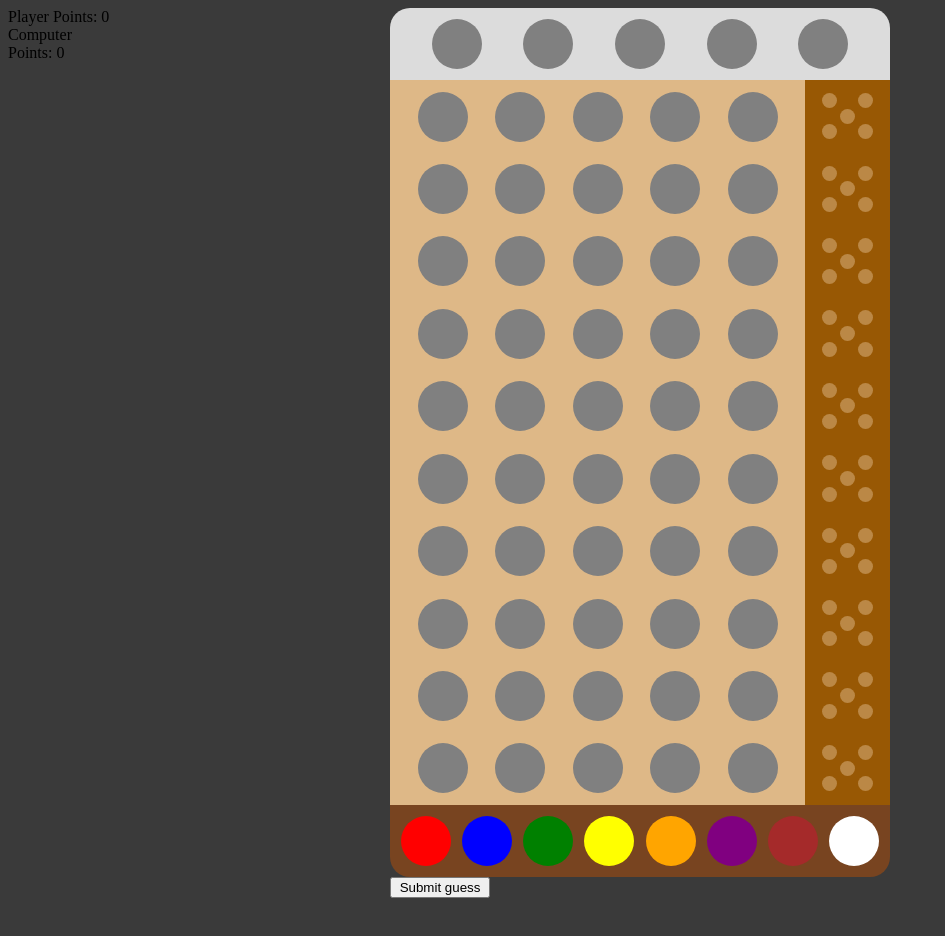
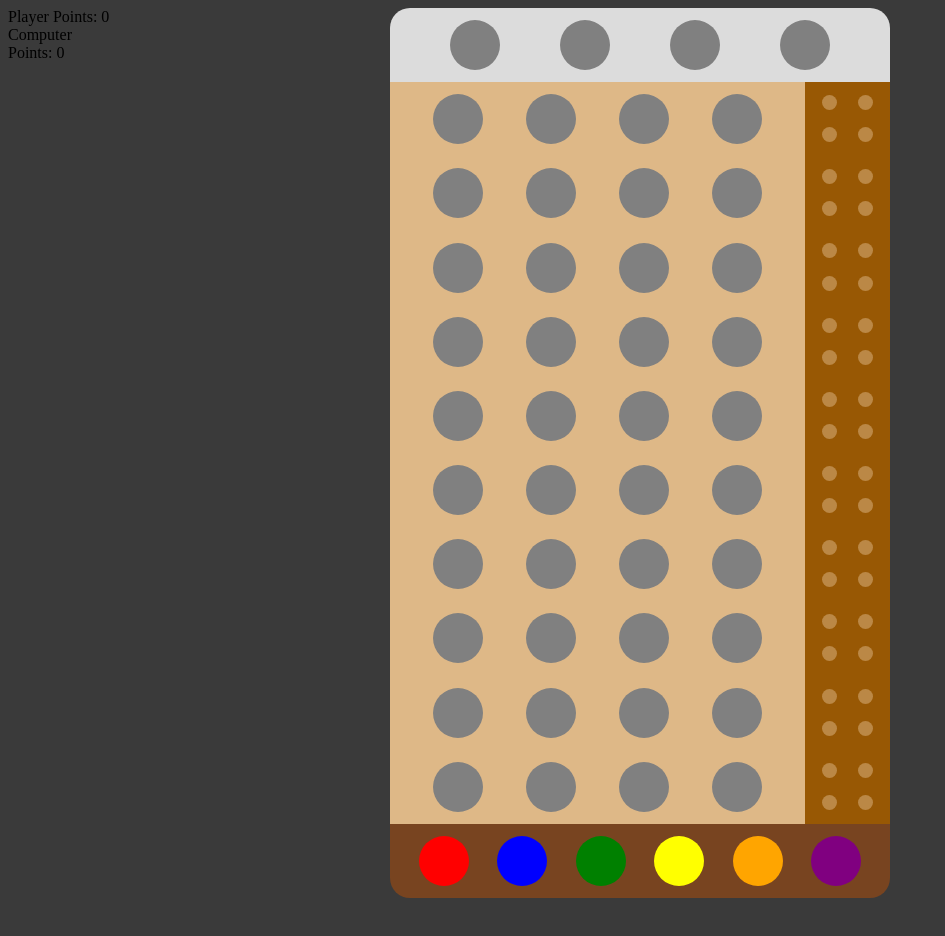
Before and after one commit to joebuono/mastermind, a React (Create React App) app in the folder client/: page / in a window 1280 px wide. Shown: the top 936 px of the page, without its empty margins (0-945 px from the left). Built offline with nearby package versions, Linux system fonts and the light colour scheme.

Commit message:
implemented double click to remove from guess functionality

```diff
--- a/client/src/components/GameView.jsx
+++ b/client/src/components/GameView.jsx
@@ -15,7 +15,7 @@ class GameView extends Component {
       colorTrackerData: {},
       playerScore: 0,
       computerScore: 0,
-      codeSize: 5
+      codeSize: 4
     };
     // this.modifyDisplayedColorTracker = this.modifyDisplayedColorTracker.bind(this);
   }
--- a/client/src/components/board/Color.jsx
+++ b/client/src/components/board/Color.jsx
@@ -3,11 +3,15 @@ import styles from '../styles/color.module.css';
 
 // className={`${styles.circle} ${color}`}
 // Will likely need to take color and size as props
-function Color({color, updateCurrentGuess = () => {}, size}) {
+function Color({color, updateCurrentGuess = () => {}, removeColorFromGuess = () => {}, size}) {
   const classes = `${styles.circle} ${styles[color]}`;
+  const test = () => {
+    console.log('double click!!')
+    removeColorFromGuess();
+  }
 
   return (
-    <div className={classes} onClick={() => updateCurrentGuess(color)} onDoubleClick={() => console.log('Double click!')}></div>
+    <div className={classes} onClick={() => updateCurrentGuess(color)} onDoubleClick={test}></div>
   );
 };
 
--- a/client/src/components/board/Colors.jsx
+++ b/client/src/components/board/Colors.jsx
@@ -2,10 +2,11 @@ import React from 'react';
 import Color from './Color.jsx';
 import styles from '../styles/colors.module.css';
 
-function Colors({colors, updateCurrentGuess = () => {}}) {
+// Not sure if it's really necessary to have default anonymous functions in the parameters
+function Colors({colors, updateCurrentGuess = () => {}, removeColorFromGuess = () => {}}) {
   return (
     <div className={styles.container}>
-      {colors.map((color, index) => <Color key={index} color={color} updateCurrentGuess={updateCurrentGuess} />)}
+      {colors.map((color, index) => <Color key={index} color={color} updateCurrentGuess={updateCurrentGuess} removeColorFromGuess={removeColorFromGuess(index)} />)}
     </div>
   );
 }
--- a/client/src/components/board/ComputerBoard.jsx
+++ b/client/src/components/board/ComputerBoard.jsx
@@ -135,6 +135,7 @@ class ComputerBoard extends Component {
     }
     if (nextRound > this.state.totalRounds) {
       updatedWinCondition = false;
+      this.props.updateScore('computer', this.state.currentRound + 1); // plus one for the bonus
     }
     return updatedWinCondition;
   }
--- a/client/src/components/board/PlayerBoard.jsx
+++ b/client/src/components/board/PlayerBoard.jsx
@@ -79,15 +79,6 @@ class PlayerBoard extends Component {
     } else {
       console.log('hey get outta here with that incomplete guess!')
     }
-    //  let { currentGuess, secretCode, bwPegs, currentRound } = this.state;
-    //  let newBWPegs = getBlackAndWhitePegs(currentGuess, secretCode);
-    //  console.log(bwPegs);
-    //  // check win condition here
-
-    //  let updatedBWPegs = [...bwPegs];
-    //  updatedBWPegs[currentRound - 1] = newBWPegs;
-
-        // - setState colorTracker
   }
 
   checkWinCondition(nextRound, bwPegs) {
@@ -104,13 +95,28 @@ class PlayerBoard extends Component {
     if (nextRound > this.state.totalRounds) {
       console.log('You lose. Play again?');
       updatedWinCondition = false;
+      this.props.updateScore('player', this.state.currentRound + 1); // plus one for the bonus
     }
 
     return updatedWinCondition;
   }
 
+  // Does this really need to be its own function?
   nextRound = () => {
     this.props.goToNextRound();
+  }
+
+  // This needs to only work for the current guess
+  removeColorFromGuess = (colorIndex) => () => {
+    // remove color from current guess
+    let currentGuess = this.getCurrentGuess();
+    currentGuess[colorIndex] = 'x';
+    // update turns with current guess
+    let copyOfTurns = [...this.state.turns];
+    copyOfTurns[this.state.currentRound - 1].guess = currentGuess;
+    this.setState({
+      turns: copyOfTurns
+    });
   }
 
   componentDidMount() {
@@ -144,12 +150,12 @@ class PlayerBoard extends Component {
           <SecretCode secretCode={winCondition === null ? new Array(codeSize).fill('x'): secretCode} />
         </div>
         <div className={styles.turns}>
-          <Turns turns={turns} codeSize={codeSize} turnIndex={totalRounds - currentRound}/>
+          <Turns turns={turns} codeSize={codeSize} turnIndex={totalRounds - currentRound} submitGuess={this.submitGuess} removeColorFromGuess={this.removeColorFromGuess} />
         </div>
         <div className={styles.colors}>
           <Colors colors={colorOptions} updateCurrentGuess={this.updateCurrentGuess} />
         </div>
-        {winCondition === null && <button onClick={this.submitGuess}>Submit guess</button>}
+        {/* {winCondition === null && <button onClick={this.submitGuess}>Submit guess</button>} */}
         {winCondition && <h1>You Win!</h1>}
         {winCondition === false && <h1>You lose</h1>}
         {winCondition !== null && <button onClick={this.nextRound}>Click for next round</button>}
--- a/client/src/components/board/Turn.jsx
+++ b/client/src/components/board/Turn.jsx
@@ -3,14 +3,13 @@ import styles from '../styles/turn.module.css';
 import Colors from './Colors.jsx';
 import BlackAndWhitePegs from './BlackAndWhitePegs.jsx';
 
-const Turn = ({turn, codeSize, currentTurn}) => {
+const Turn = ({turn, codeSize, currentTurn, submitGuess, removeColorFromGuess}) => {
 
   return (
   <div className={styles.rowContainer}>
-    <div className={styles.guess}><Colors colors={turn.guess}/></div>
-    {currentTurn && !turn.guess.includes('x') ? <div className={styles.submitGuessButton}>RASTA!</div> :
-
-    <div className={styles.bwPegs}><BlackAndWhitePegs bwPegs={turn.bwPegs} codeSize={codeSize} /></div>}
+    <div className={styles.guess}><Colors colors={turn.guess} removeColorFromGuess={currentTurn ? removeColorFromGuess : () => {}} /></div>
+    {currentTurn && !turn.guess.includes('x') ? <div className={styles.submitGuessButton} onClick={submitGuess}>RASTA!</div> :
+    <div className={styles.bwPegs}><BlackAndWhitePegs bwPegs={turn.bwPegs} codeSize={codeSize}/></div>}
   </div>
   );
 };
--- a/client/src/components/board/Turns.jsx
+++ b/client/src/components/board/Turns.jsx
@@ -4,7 +4,7 @@ import Turn from './Turn.jsx';
 
 // Guesses will need to know how many rounds there are
 // in order to fill the next rounds with empty spots
-function Turns({turns, codeSize, turnIndex}) {
+function Turns({turns, codeSize, turnIndex, submitGuess, removeColorFromGuess = () => {}}) {
   // let emptyRounds = [];
   // let emptyRound = new Array(guessSize).fill('x');
   // let roundsLeft = totalRounds - guesses.length;
@@ -15,7 +15,7 @@ function Turns({turns, codeSize, turnIndex}) {
 
   return (
     <div className={styles.container}>
-      {[...turns].reverse().map((turn, index) => <Turn key={index} turn={turn} codeSize={codeSize} turnIndex={turnIndex} currentTurn={turnIndex === index} />)}
+      {[...turns].reverse().map((turn, index) => <Turn key={index} turn={turn} codeSize={codeSize} turnIndex={turnIndex} currentTurn={turnIndex === index} submitGuess={submitGuess} removeColorFromGuess={removeColorFromGuess} />)}
     </div>
   );
 }
```
Also changed, not shown: 2 other files (tests, documents, lock files or other folders).
